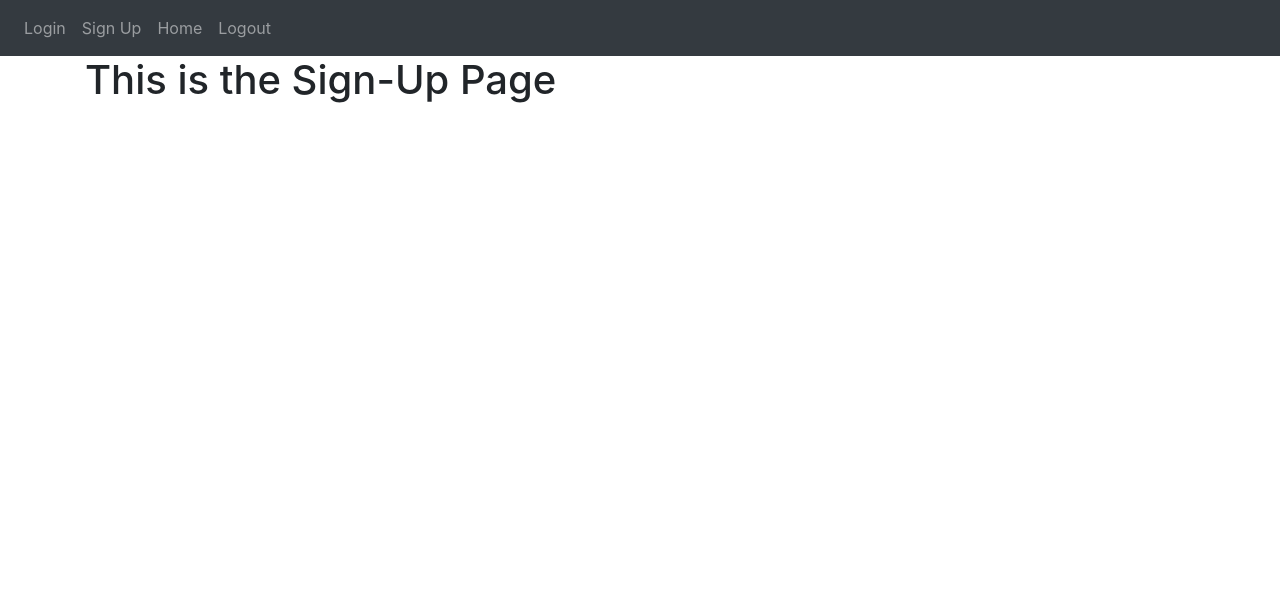
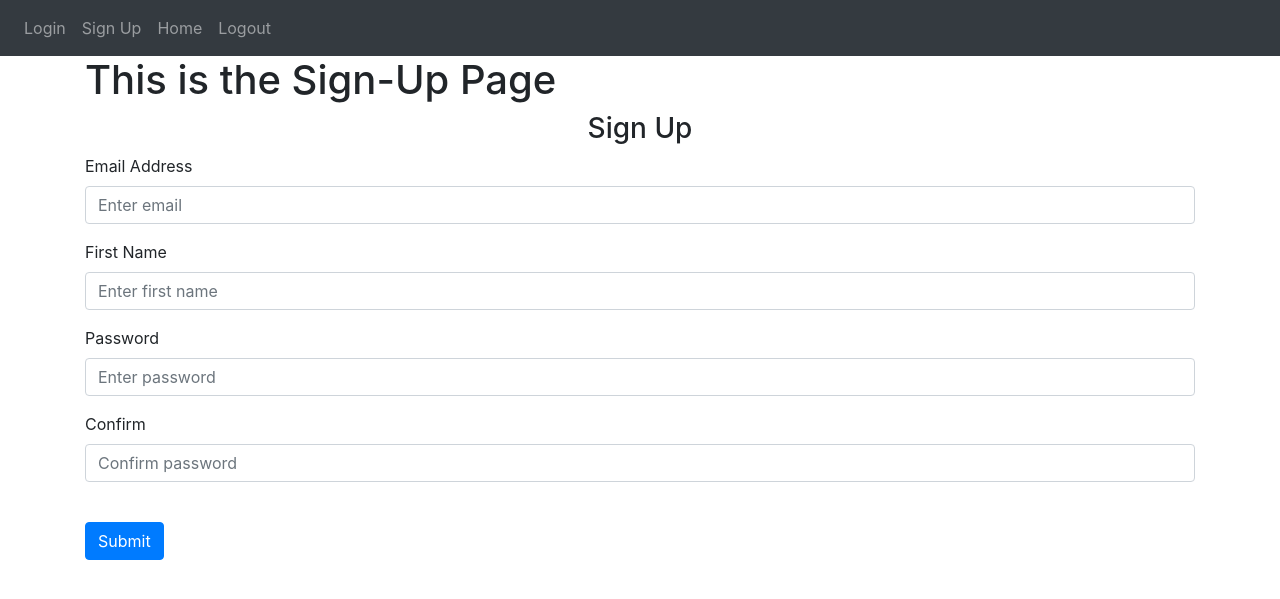
Before and after one commit to B-Ron/COSC_Projects, a Flask app: page /sign-up in a window 1280 px wide. Shown: the top 599 px of the page. Run offline with Flask 3, Linux system fonts and the light colour scheme; some libraries are stand-ins or nearby versions.

Commit message:
Created Sign Up Page(with errors)

```diff
--- a/WebsiteProj/auth.py
+++ b/WebsiteProj/auth.py
@@ -4,7 +4,7 @@ auth = Blueprint("auth", __name__)
 
 @auth.route("/login")
 def login():
-    return render_template("login.html", text = "Testing", user = "B") #create HTML Paragraph for login spot
+    return render_template("login.html", boolean  = True) #create HTML Paragraph for login spot
 
 @auth.route("/logout")
 def logout():
--- a/WebsiteProj/templates/login.html
+++ b/WebsiteProj/templates/login.html
@@ -1,4 +1,5 @@
 {% extends "base.html" %} {% block title %} Login {% endblock %}
 {%block content %}
 <h1> This is the Login Page </h1>
+
 {%endblock%}
--- a/WebsiteProj/templates/sign_up.html
+++ b/WebsiteProj/templates/sign_up.html
@@ -1,4 +1,25 @@
 {% extends "base.html" %} {% block title %} Sign-Up {% endblock %}
 {%block content %}
 <h1> This is the Sign-Up Page </h1>
+<form method = "post">
+    <h3 align = "center">Sign Up</h3>
+    <div class = "form-group">
+        <label for = "email">Email Address</label>
+        <input type = "email" class = "form-control" id = "email" name = "email" placeholder="Enter email"/>
+    </div>
+    <div class = "form-group">
+        <label for = "firstName">First Name</label>
+        <input type = "text" class = "form-control" id = "firstName" name = "firstName" placeholder="Enter first name"/>
+    </div>
+    <div class = "form-group">
+        <label for = "password1">Password</label>
+        <input type = "password" class = "form-control" id = "password1" name = "password1" placeholder="Enter password"/>
+    </div>
+    <div class = "form-group">
+        <label for = "password2">Confirm</label>
+        <input type = "password" class = "form-control" id = "password2" name = "password2" placeholder="Confirm password"/>
+    </div>
+    <br />
+    <button type = "submit" class = "btn btn-primary" > Submit</button>
+</form>
 {%endblock%}
```
